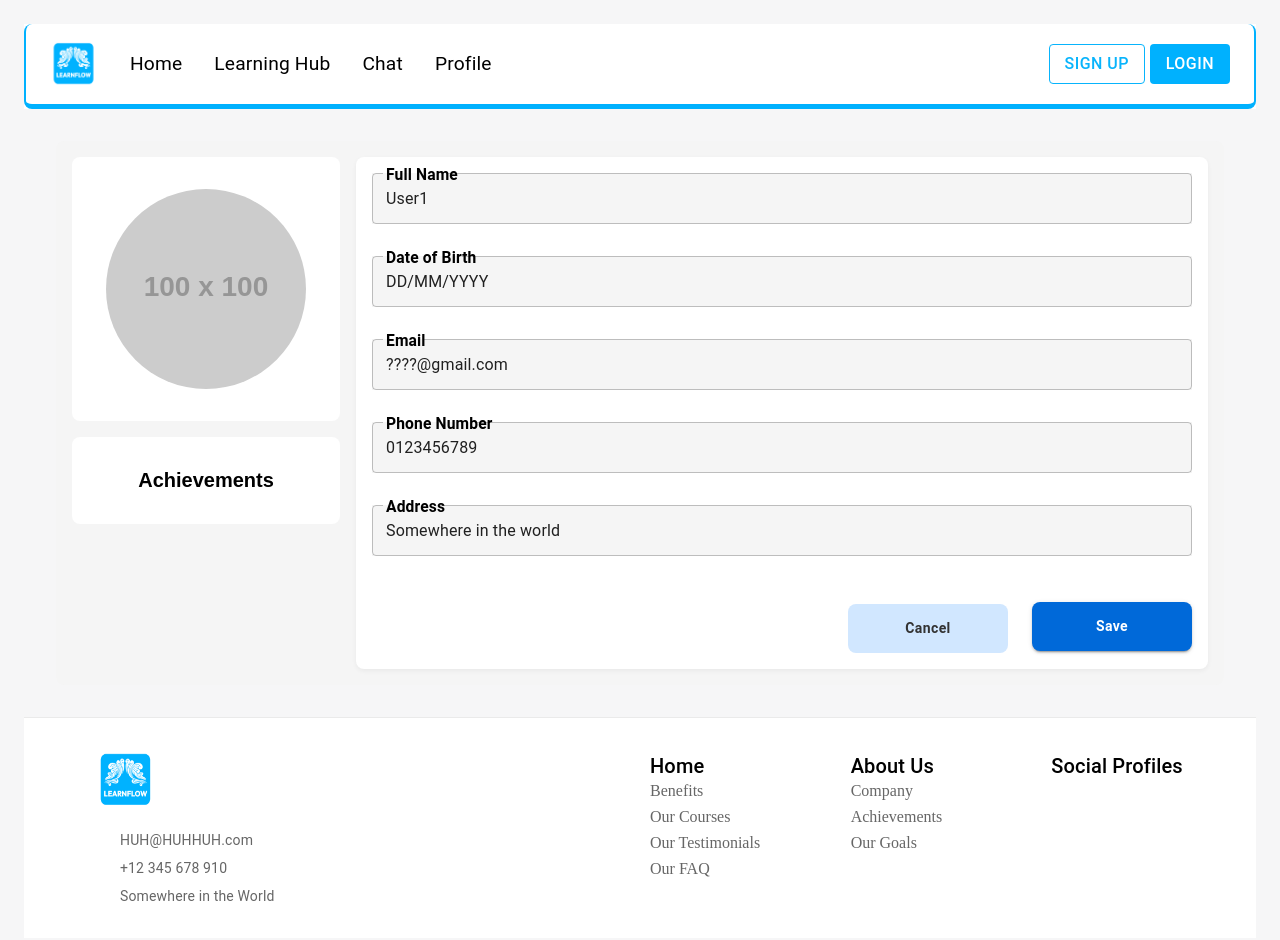
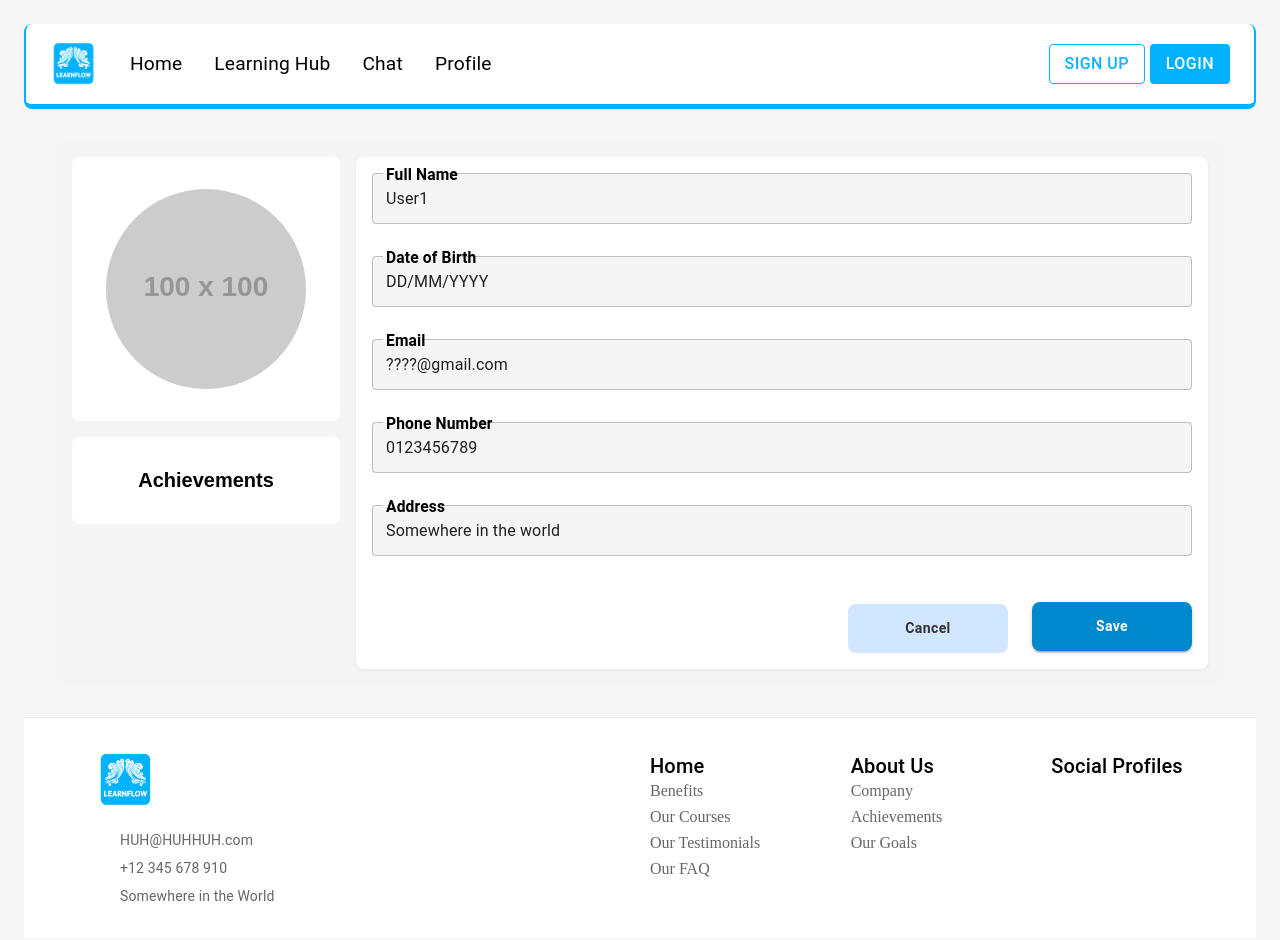
Before and after one commit to ArthurHoang15/LearnFlow-front-end-webapp, a React (Vite) app: page /profile in a window 1280 px wide. In both pictures the pointer is over the button "Save". Shown: the top 940 px of the page. Built offline with nearby package versions, Linux system fonts and the light colour scheme; some icons are missing.

Commit message:
feat(ST-37): CSS minor adjustment

```diff
--- a/src/pages/UserProfilePage/UserProfilePage.css
+++ b/src/pages/UserProfilePage/UserProfilePage.css
@@ -94,7 +94,7 @@
   }
 
   .save-button:hover {
-    background-color: #0069d9 ;
+    background-color: #0088cc ;
     transform: translateY(-2px);
     box-shadow: 0 4px 8px rgba(0, 123, 255, 0.3);
   }
```
